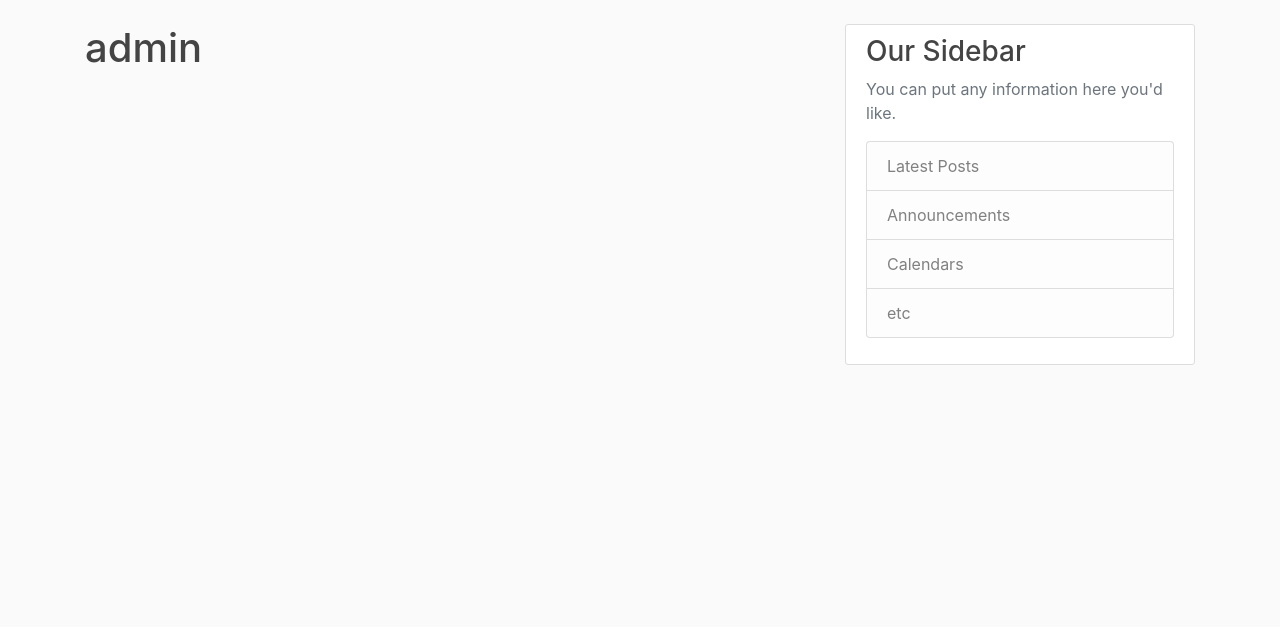
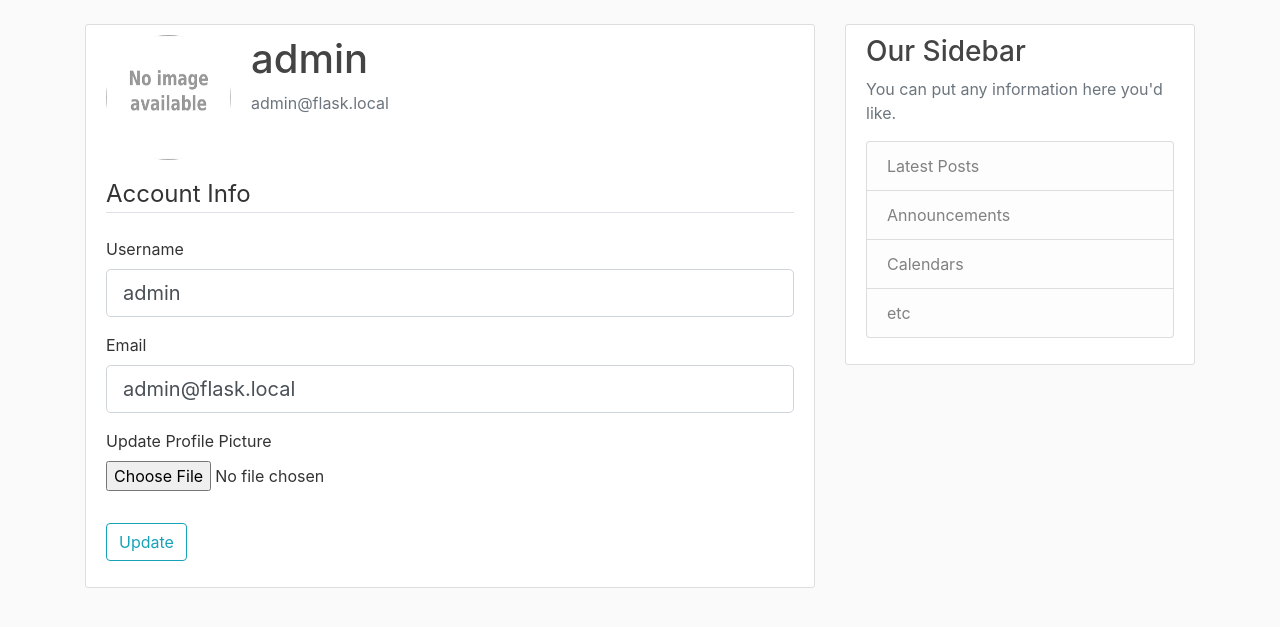
Before and after one commit to Anu-bhav/Flask-Web-Application, a Flask app: page /account in a window 1280 px wide. Shown: the part 56-683 px from the top of the page. Run offline with Flask 2, Linux system fonts and the light colour scheme; a user stored in the database is signed in; some libraries are stand-ins or nearby versions.

Commit message:
User Account and Profile Picture

```diff
--- a/flaskblog/forms.py
+++ b/flaskblog/forms.py
@@ -1,7 +1,9 @@
 from flask_wtf import FlaskForm
+from flask_wtf.file import FileField, FileAllowed
 from wtforms import StringField, PasswordField, SubmitField, BooleanField
 from wtforms.validators import DataRequired, Length, Email, EqualTo, ValidationError
 from flaskblog.models import User
+from flask_login import current_user
 
 
 class RegistrationForm(FlaskForm):
@@ -29,3 +31,23 @@ class LoginForm(FlaskForm):
     password = PasswordField('Password', validators=[DataRequired()])
     remember = BooleanField('Remember Me')
     submit = SubmitField('Log In')
+
+
+class UpdateAccountForm(FlaskForm):
+    # also used as label in the html
+    username = StringField('Username', validators=[DataRequired(), Length(min=2, max=20)])
+    email = StringField('Email', validators=[DataRequired(), Email()])
+    picture = FileField('Update Profile Picture', validators=[FileAllowed(['jpg', 'png'])])
+    submit = SubmitField('Update')
+
+    def validate_username(self, username):
+        if username.data != current_user.username:
+            user = User.query.filter_by(username=username.data).first()
+            if user:
+                raise ValidationError('That username is taken. Please choose a different one.')
+
+    def validate_email(self, email):
+        if email.data != current_user.email:
+            user = User.query.filter_by(email=email.data).first()
+            if user:
+                raise ValidationError('That email is taken. Please choose a different one.')
--- a/flaskblog/routes.py
+++ b/flaskblog/routes.py
@@ -1,6 +1,9 @@
+import os
+import secrets
+from PIL import Image
 from flask import render_template, url_for, flash, redirect, request
 from flaskblog import app, db, bcrypt
-from flaskblog.forms import RegistrationForm, LoginForm
+from flaskblog.forms import RegistrationForm, LoginForm, UpdateAccountForm
 from flaskblog.models import User, Post
 from flask_login import login_user, current_user, logout_user, login_required
 
@@ -79,7 +82,35 @@ def logout():
     return redirect(url_for('home'))
 
 
-@app.route('/account')
+def save_picture(form_picture):
+    random_hex = secrets.token_hex(8)
+    _, f_ext = os.path.splitext(form_picture.filename)
+    picture_fn = random_hex + f_ext
+    picture_path = os.path.join(app.root_path, 'static/profile_pics', picture_fn)
+    output_size = (125, 125)
+    i = Image.open(form_picture)
+    i.thumbnail(output_size)
+    i.save(picture_path)
+    return picture_fn
+
+
+@app.route('/account', methods=['GET', 'POST'])
 @login_required
 def account():
-    return render_template('account.html', title='Account')
+    form = UpdateAccountForm()
+
+    if form.validate_on_submit():
+        if form.picture.data:
+            picture_file = save_picture(form.picture.data)
+            current_user.image_file = picture_file
+
+        current_user.username = form.username.data
+        current_user.email = form.email.data
+        db.session.commit()
+        flash('Your account has been updated!', 'success')
+        return redirect(url_for('account'))
+    elif request.method == 'GET':
+        form.username.data = current_user.username
+        form.email.data = current_user.email
+    image_file = url_for('static', filename='profile_pics/' + current_user.image_file)
+    return render_template('account.html', title='Account', image_file=image_file, form=form)
--- a/flaskblog/templates/account.html
+++ b/flaskblog/templates/account.html
@@ -1,4 +1,60 @@
 {% extends 'layout.html' %}
 {% block content %}
-    <h1>{{ current_user.username }}</h1>
+    <div class="content-section">
+        <div class="media">
+            <img class="rounded-circle account-img" src="{{ image_file }}">
+            <div class="media-body">
+                <h2 class="account-heading">{{ current_user.username }}</h2>
+                <p class="text-secondary">{{ current_user.email }}</p>
+            </div>
+        </div>
+        <form action="" method="post" enctype="multipart/form-data">
+            {{ form.hidden_tag() }}
+            <fieldset class="form-group">
+                <legend class="border-bottom mb-4">Account Info</legend>
+                <div class="form-group">
+                    {{ form.username.label(class='form-control-label') }}
+
+                    {% if form.username.errors %}
+                        {{ form.username(class='form-control form-control-lg is-invalid') }}
+                        <div class="invalid-feedback">
+                            {% for error in form.username.errors %}
+                                <span>{{ error }}</span>
+                            {% endfor %}
+                        </div>
+                    {% else %}
+                        {{ form.username(class='form-control form-control-lg') }}
+                    {% endif %}
+
+                </div>
+                <div class="form-group">
+                    {{ form.email.label(class='form-control-label') }}
+
+                        {% if form.email.errors %}
+                        {{ form.email(class='form-control form-control-lg is-invalid') }}
+                        <div class="invalid-feedback">
+                            {% for error in form.email.errors %}
+                                <span>{{ error }}</span>
+                            {% endfor %}
+                        </div>
+                    {% else %}
+                        {{ form.email(class='form-control form-control-lg') }}
+                    {% endif %}
+                </div>
+                <div class="form-group">
+                    {{ form.picture.label() }}
+                    {{ form.picture(class="form-control-file") }}
+                    {% if form.picture.errors %}
+                        {% for error in form.picture.errors %}
+                            <span class="text-danger">{{ error }}</span><br>
+                        {% endfor %}
+                    {% endif %}
+                </div>
+            </fieldset>
+            <div class="form-group">
+                {{ form.submit(class='btn btn-outline-info') }}
+            </div>
+        </form>
+
+    </div>
 {% endblock content %}
```
Also changed, not shown: flaskblog/site.db, flaskblog/static/profile_pics/1a6c4587820877be.png (added), flaskblog/static/profile_pics/9788cf81fa10dd00.png (added), flaskblog/static/profile_pics/default.jpg (added), 2 other files.
